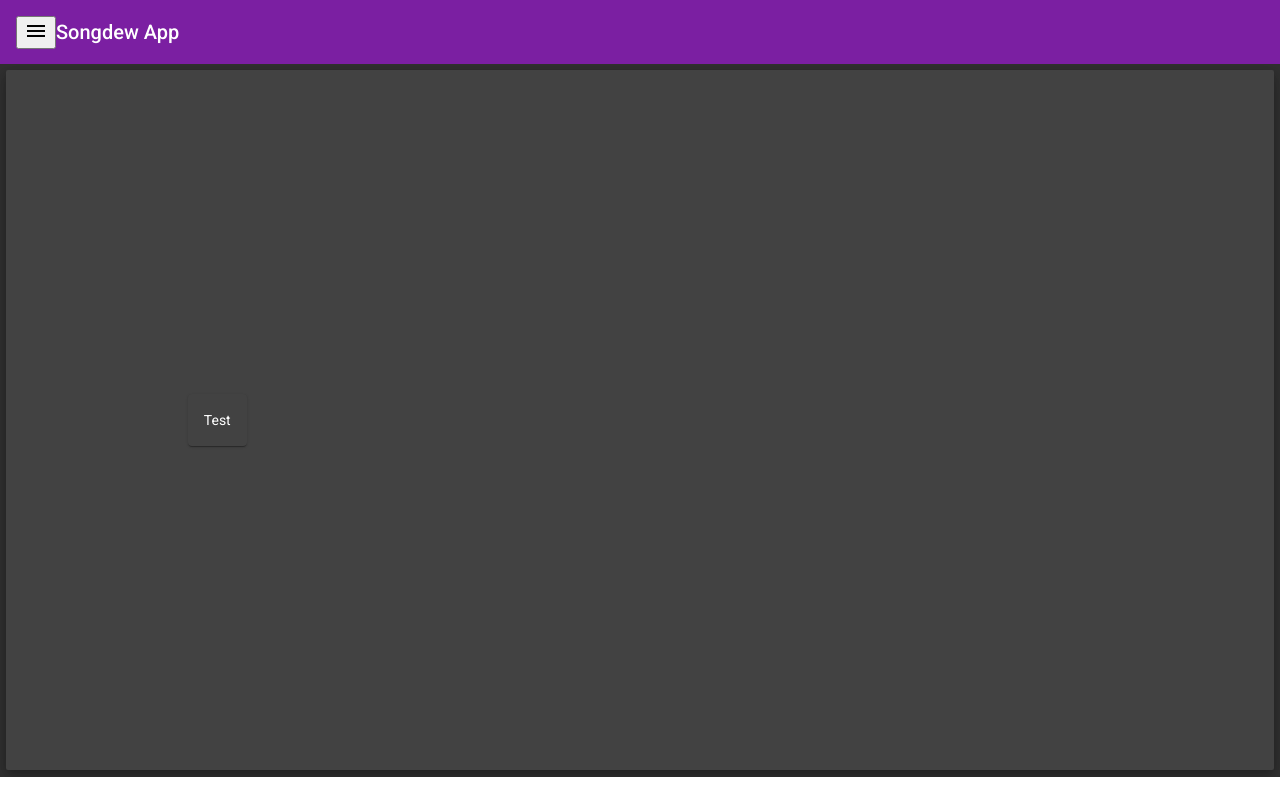
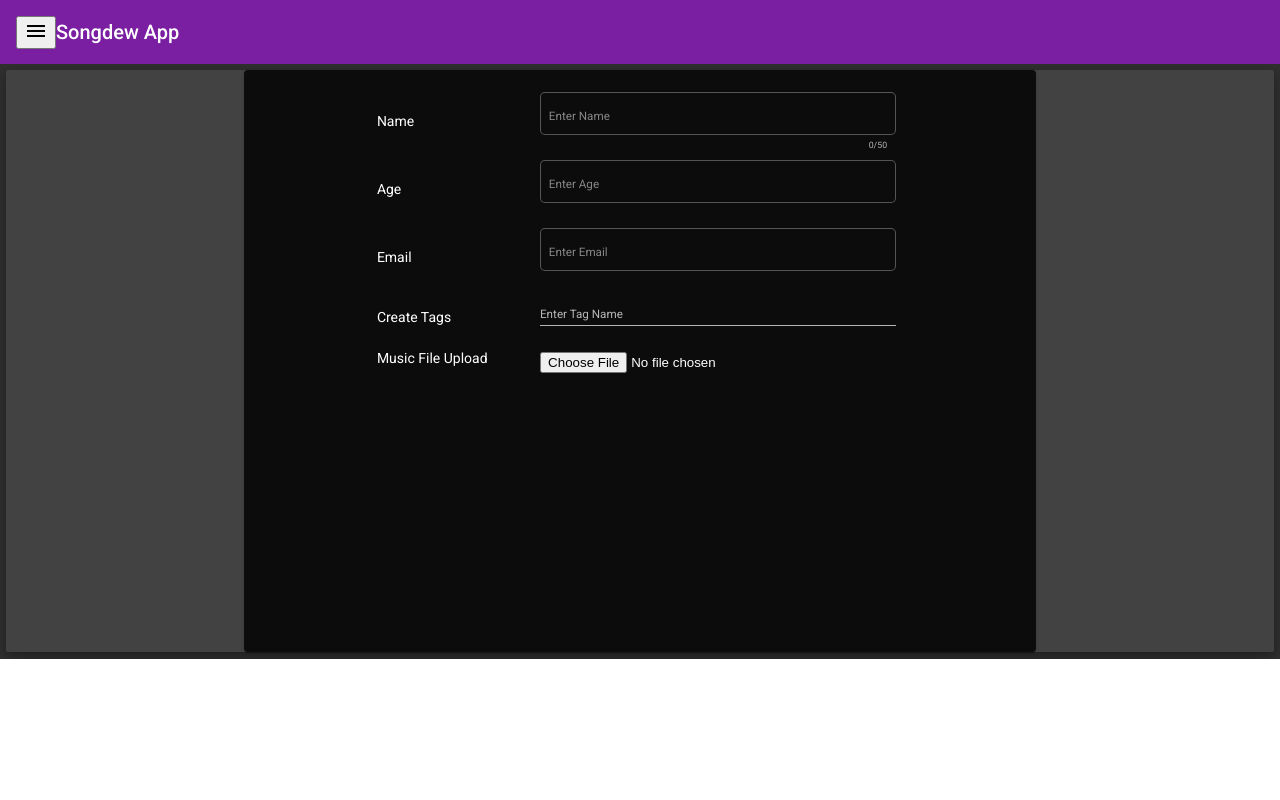
Before and after one commit to rishatiwari/songdew-app, an Angular app: page /home in a window 1280 px wide. Built offline with nearby package versions, Linux system fonts and the light colour scheme.

Commit message:
features added

```diff
--- a/src/app/custom-form/custom-form.component.css
+++ b/src/app/custom-form/custom-form.component.css
@@ -8,3 +8,34 @@
 mat-card.dev-card.mat-card:hover {
     border:0.5px solid aqua;
 }
+mat-form-field.full-width {
+  width: 98%;
+  font-size: smaller;
+}
+.dev-card-form {
+  width: 70%;
+  margin: auto;
+}
+.form-tbl {
+  width: 100%;
+}
+.mat-error {
+  font-size: 11px;
+}
+.mat-chip.mat-standard-chip {
+  background-color: #69f0ae;
+  color: #000000;
+}
+.mat-chip.mat-standard-chip .mat-chip-remove {
+  color: #0c0c0c;
+  opacity: .4;
+}
+.upload-container {
+  margin-top: 2%;
+}
+.dev-card {
+  width: 60%;
+  margin: auto;
+  background-color: #0c0c0c;
+  height: 550px;
+}
--- a/src/app/custom-form/custom-form.component.html
+++ b/src/app/custom-form/custom-form.component.html
@@ -1,14 +1,3 @@
-<!--<div class="grid-container">
-    <form [formGroup] = "customForm">
-        <div>
-            <mat-form-field appearance="outline" class="full-width">
-                <input matInput formControlName="fname" maxlength="50" placeholder="First Name">
-            </mat-form-field>
-        </div>
-    </form>
-</div>-->
-
-<!--   in just below line -->
 <div class="nav-container"  [class.example-is-mobile]="mobileQuery.matches">
     <mat-toolbar color="primary" class="example-toolbar">
       <button mat-icon-button (mouseenter)="snav.toggle()"><mat-icon>menu</mat-icon></button>
@@ -19,15 +8,6 @@
                            [style.marginTop.px]="mobileQuery.matches ? 56 : 0">
       <mat-sidenav #snav [mode]="mobileQuery.matches ? 'over' : 'over'"
                    [fixedInViewport]="mobileQuery.matches" fixedTopGap="56">
-        <!--<mat-accordion class="example-headers-align">
-
-                <mat-expansion-panel>
-                  <mat-expansion-panel-header>
-                    <mat-panel-title>Home</mat-panel-title>
-                  </mat-expansion-panel-header>
-
-                </mat-expansion-panel>
-        </mat-accordion>-->
         <mat-nav-list>
             <a (click)="close()" mat-list-item routerLink="/home">Home</a>
           </mat-nav-list>
@@ -35,15 +15,86 @@
       <mat-sidenav-content>
         <!--<router-outlet></router-outlet>-->
         <div class="content">
-            <mat-grid-list cols="3" rowHeight="700px">
-                <mat-grid-tile>
-                    <mat-card class="dev-card">
-                      <mat-card-content class="dev-card-content">
-                        Test
-                      </mat-card-content>
-                    </mat-card>
-                </mat-grid-tile>
-            </mat-grid-list>
+          <mat-card class="dev-card">
+            <mat-card-content class="dev-card-content">
+              <form [formGroup] = "customForm" class="dev-card-form">
+                <table class="form-tbl">
+                  <tbody>
+                    <tr>
+                      <td>
+                          <mat-label>Name</mat-label>
+                      </td>
+                      <td colspan="2">
+                          <mat-form-field appearance="outline" class="full-width">
+                            <input matInput #input maxlength="50" placeholder="Enter Name" formControlName="name">
+                            <mat-hint align="end">{{input.value?.length || 0}}/50</mat-hint>
+                            <mat-error *ngIf="hasError('name', 'required') && customForm.controls['name'].touched">Please enter a valid name!</mat-error>
+                          </mat-form-field>
+                      </td>
+                    </tr>
+                    <tr>
+                      <td>
+                          <mat-label>Age</mat-label>
+                      </td>
+                      <td colspan="2">
+                          <mat-form-field appearance="outline" class="full-width">
+                            <input type="number" matInput  placeholder="Enter Age" formControlName="age" (input)="ageValidator($event.target.value)">
+                            <mat-error *ngIf="!allowAge && customForm.controls['age'].touched">{{errorMsg}}</mat-error>
+                          </mat-form-field>
+                      </td>
+                    </tr>
+                    <tr>
+                      <td>
+                          <mat-label>Email</mat-label>
+                      </td>
+                      <td colspan="2">
+                          <mat-form-field appearance="outline" class="full-width">
+                            <input type="text" matInput placeholder="Enter Email" formControlName="email">
+                            <mat-error *ngIf="hasError('email', 'email') && customForm.controls['name'].touched">Enter a valid Email!</mat-error>
+                          </mat-form-field>
+                      </td>
+                    </tr>
+                    <tr>
+                      <td>
+                          <mat-label>Create Tags</mat-label>
+                      </td>
+                      <td colspan="2">
+                        <mat-form-field class="full-width">
+                          <mat-chip-list #completeList>
+                            <!--Iterate by array of data and display a chip for each value.-->
+                            <mat-chip color="accent"
+                              *ngFor="let tag of tagList"
+                              removable
+                              (removed)="onRemoveTags(tag)" >
+                              {{tag}}
+                            <!--Icon that is used as a button when 'removable' set to true.-->
+                              <mat-icon matChipRemove >cancel</mat-icon>
+                            </mat-chip>
+                            <input placeholder="Enter Tag Name"
+                                   [matChipInputAddOnBlur]="true"
+                                   [matChipInputFor]="completeList"
+                                   [matChipInputSeparatorKeyCodes]="separatorKeysCodes"
+                                   (matChipInputTokenEnd)="addTags($event)">
+                          </mat-chip-list>
+                        </mat-form-field>
+                        <mat-error *ngIf="!allowTag">Only 5 Tags can be created!</mat-error>
+                      </td>
+                    </tr>
+                    <tr>
+                      <td>
+                          <mat-label>Music File Upload</mat-label>
+                      </td>
+                      <td colspan="2">
+                        <div class="upload-container">
+                          <input type="file" class="form-control" (change)="uploadedFile($event)" placeholder="Upload file" accept=".mp3,.flac,.wav">
+                        </div>
+                      </td>
+                    </tr>
+                  </tbody>
+                </table>
+              </form>
+            </mat-card-content>
+          </mat-card>
         </div>
       </mat-sidenav-content>
     </mat-sidenav-container>
--- a/src/app/custom-form/custom-form.component.ts
+++ b/src/app/custom-form/custom-form.component.ts
@@ -1,7 +1,11 @@
 import { Component, OnInit, ViewChild} from '@angular/core';
-import { FormGroup, FormControl } from '@angular/forms';
+import { FormGroup, FormControl, Validators } from '@angular/forms';
 import { MediaMatcher } from '@angular/cdk/layout';
 import { MatSidenav } from '@angular/material/sidenav';
+import { MatChipInputEvent } from '@angular/material/chips';
+import { ENTER, COMMA } from '@angular/cdk/keycodes';
+
+
 
 
 @Component({
@@ -14,6 +18,13 @@ export class CustomFormComponent implements OnInit {
   customForm:FormGroup;
   mobileQuery: MediaQueryList;
   private _mobileQueryListener: () => void;
+  errorMsg:string = "";
+  allowAge:boolean = true;
+  allowTag:boolean = true;
+  tagList:any[] = [];
+  fileUploaded: File;
+  fileSize:boolean = true;;
+  readonly separatorKeysCodes: number[] = [ENTER, COMMA];
 
   @ViewChild('snav', {static: false}) sidenav: MatSidenav;
 
@@ -21,8 +32,10 @@ export class CustomFormComponent implements OnInit {
   constructor(media: MediaMatcher) {
 
     this.customForm = new FormGroup( {
-      fname: new FormControl(''),
-      lname:new FormControl('')
+      name: new FormControl('',[Validators.required,Validators.pattern('^[a-zA-Z \-\']+')]),
+      age: new FormControl('',[Validators.required, Validators.min(18), Validators.max(120)]),
+      email: new FormControl('',[Validators.required, Validators.email]),
+      tagDetailList: new FormControl(null,[Validators.required])
     });
     this.mobileQuery = media.matchMedia('(max-width: 600px)');
     this.mobileQuery.addListener(this._mobileQueryListener);
@@ -35,4 +48,48 @@ export class CustomFormComponent implements OnInit {
     this.sidenav.close();
   }
 
+  public hasError = (controlName: string, errorName: string) => {
+    return this.customForm.controls[controlName].hasError(errorName);
+  }
+
+  ageValidator(val):void {
+    console.log(val);
+    if(val < 18) {
+      this.allowAge = false;
+      this.errorMsg = "User must be of 18years to access the site!"
+    }
+  }
+
+  onRemoveTags(tag: any) {
+    let controller = this.customForm.controls['tagDetailList'];
+    let index = this.tagList.indexOf(tag, 0);
+    if (index > -1) {
+      this.tagList.splice(index, 1);
+    }
+    controller.markAsDirty();
+  }
+
+  addTags(event: MatChipInputEvent) {
+    const input = event.input;
+    const value = event.value;
+    if ((value.trim() !== '') && this.tagList.length < 5 ) {
+      this.allowTag = true;
+      this.tagList.push(value);
+      this.customForm.controls['tagDetailList'].markAsDirty();
+      input.value = '';
+    }
+    if(this.tagList.length == 5) {
+      this.allowTag = false;
+    }
+  }
+
+  uploadedFile(event) {
+    this.fileUploaded = event.target.files[0];
+    console.log(this.fileUploaded);
+    console.log(((this.fileUploaded.size/1024)/1024).toFixed(4));
+    if( Number(((this.fileUploaded.size/1024)/1024).toFixed(4)) > 10 ) {
+      this.fileSize = false;
+      console.log("File size must be les than 10MB!")
+    }
+  }
 }
```
Also changed, not shown: src/app/app.module.ts (+7 -2 lines).
